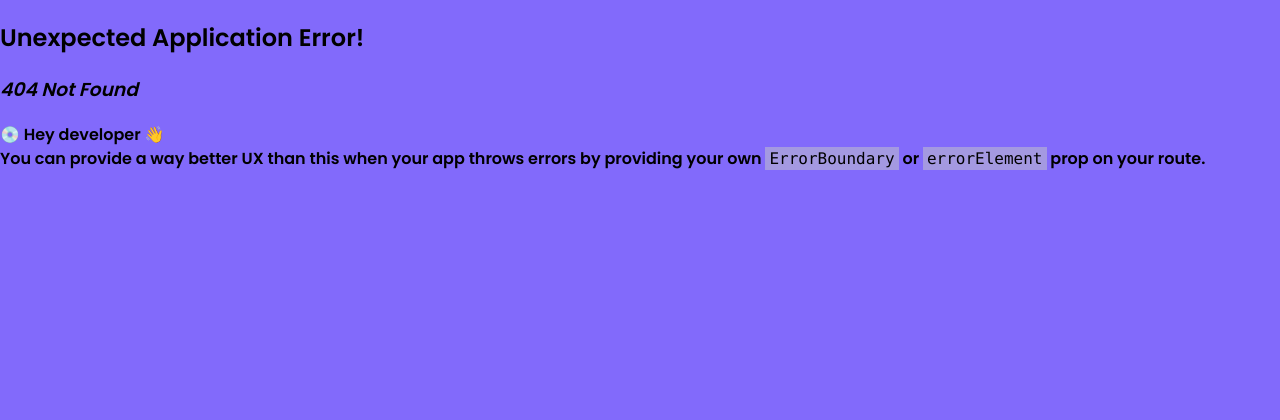
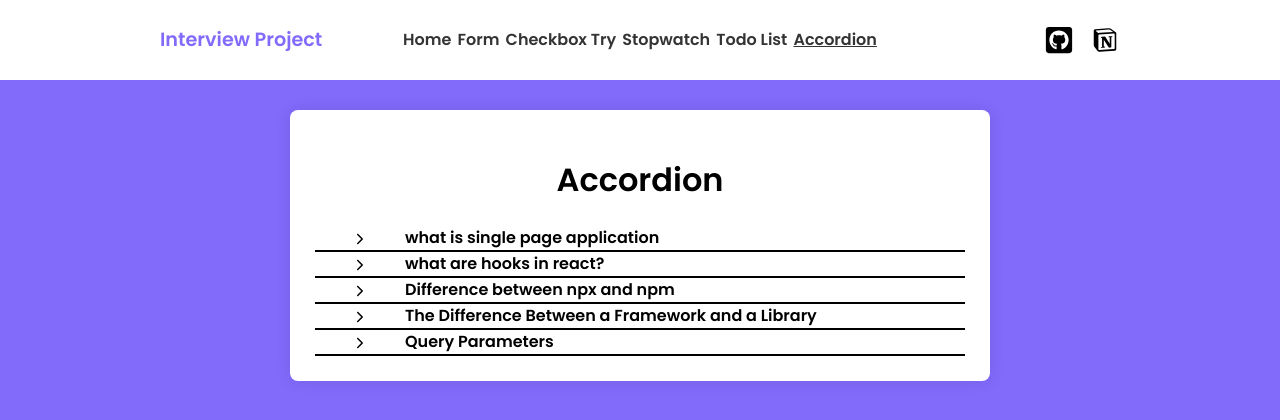
Before and after one commit to vikasdev66/interview-projects, a React (Create React App) app: page /accordion in a window 1280 px wide. Before the commit this address had no page. Shown: the top 420 px of the page. Built offline with nearby package versions, Linux system fonts and the light colour scheme.

Commit message:
Accordion

```diff
--- a/src/App.js
+++ b/src/App.js
@@ -4,6 +4,7 @@ import {
   CheckboxTry,
   Stopwatch,
   TodoList,
+  Accordion,
 } from "./components/index";
 import { RouterProvider, createBrowserRouter } from "react-router-dom";
 import Layout from "./Layout";
@@ -19,6 +20,7 @@ const router = createBrowserRouter([
       { path: "/checkboxTry", element: <CheckboxTry /> },
       { path: "/stopwatch", element: <Stopwatch /> },
       { path: "/todoList", element: <TodoList /> },
+      { path: "/accordion", element: <Accordion /> },
     ],
   },
 ]);
--- /dev/null
+++ b/src/components/Accordion/Accordion.css
@@ -0,0 +1,22 @@
+.Accordion-item {
+  border-bottom: 2px solid black;
+}
+
+.arrowForward-icon {
+  padding: 0;
+  margin-top: 5px;
+  width: 90px;
+  transition: 0.5s;
+}
+
+.arrowForward-icon-rotate {
+  transform: rotate(45deg);
+}
+
+.accordion-none {
+  display: none;
+}
+
+.accordion-block {
+  display: block;
+}
--- /dev/null
+++ b/src/components/Accordion/Accordion.jsx
@@ -0,0 +1,53 @@
+import React, { useState } from "react";
+import { IoIosArrowForward } from "react-icons/io";
+import { accordionData } from "./accordionData";
+import "./Accordion.css";
+
+export function Accordion() {
+  const [accordionList, setAccordionList] = useState(accordionData);
+  const [openIndex, setOpenIndex] = useState(null);
+  return (
+    <div className="main-container">
+      <div className="container">
+        <h1 className="text-center">Accordion</h1>
+        <div>
+          {accordionList.map((data, index) => {
+            const { question, answer } = data;
+            const isAccordion = index === openIndex;
+            return (
+              <div key={index} className="Accordion-item">
+                <div className="flex">
+                  <IoIosArrowForward
+                    onClick={() => {
+                      setOpenIndex(openIndex === index ? null : index);
+                    }}
+                    className={`${
+                      isAccordion ? "arrowForward-icon-rotate" : ""
+                    } arrowForward-icon cursor-pointer`}
+                  />
+                  <div>
+                    <div
+                      onClick={() => {
+                        setOpenIndex(openIndex === index ? null : index);
+                      }}
+                      className="cursor-pointer"
+                    >
+                      {question}
+                    </div>
+                    <div
+                      className={
+                        isAccordion ? "accordion-block" : "accordion-none"
+                      }
+                    >
+                      {answer}
+                    </div>
+                  </div>
+                </div>
+              </div>
+            );
+          })}
+        </div>
+      </div>
+    </div>
+  );
+}
--- /dev/null
+++ b/src/components/Accordion/accordionData.js
@@ -0,0 +1,27 @@
+export const accordionData = [
+  {
+    question: "what is single page application",
+    answer:
+      "A Single Page Application (SPA) is a type of web application that loads a single HTML page and dynamically updates the content as the user interacts with the app, without requiring a full-page reload. React.js is a popular JavaScript library used to build SPAs due to its efficiency, flexibility, and powerful features.",
+  },
+  {
+    question: "what are hooks in react?",
+    answer:
+      "Hooks in React are special functions that allow you to use state and other React features in functional components, which were previously only available in class components. Introduced in React 16.8, hooks enable you to manage state, handle side effects, and reuse logic across components without needing to write a class.",
+  },
+  {
+    question: "Difference between npx and npm",
+    answer:
+      "**`npx`**  ( Node Package Execute ) is a tool that comes with `npm` (version 5.2.0 and above) and is used to execute packages directly from the npm registry without having to install them globally on your system.**`npm`** ( Node Package Manager ) is the Node package manager that is used to install, manage, and uninstall packages or dependencies in a Node.js project.",
+  },
+  {
+    question: "The Difference Between a Framework and a Library",
+    answer:
+      "A **library** is a collection of pre-written code that developers can call upon to solve specific tasks or add functionality to their projects. It offers tools and functions that you can use as needed.A **framework**, on the other hand, provides a complete structure for building applications. It dictates the architecture and flow of your application, and you write code that fits into its pre-defined structure. In short, a library is used by your code, while a framework calls your code and controls the flow.",
+  },
+  {
+    question: "Query Parameters",
+    answer:
+      "Query parameters are optional key-value pairs that appear to the right of the ? in a URL. For example, the following URL has two query params, sort and page, with respective values ASC and 2:",
+  },
+];
--- a/src/components/Navbar/Navbar.jsx
+++ b/src/components/Navbar/Navbar.jsx
@@ -69,6 +69,16 @@ export function Navbar() {
               Todo List
             </NavLink>
           </li>
+          <li>
+            <NavLink
+              to="/accordion"
+              className={(isActive) =>
+                `${isActive.isActive ? "isActiveNav" : ""} navLink`
+              }
+            >
+              Accordion
+            </NavLink>
+          </li>
           {showMediaIcons ? (
             <li className="mobile-social-link">
               <div className="mobile-social-link-div">
--- a/src/components/index.js
+++ b/src/components/index.js
@@ -4,3 +4,4 @@ export { Navbar } from "./Navbar/Navbar";
 export { Stopwatch } from "./Stopwatch/Stopwatch";
 export { Home } from "./Home/Home";
 export { TodoList } from "./TodoList/TodoList";
+export { Accordion } from "./Accordion/Accordion";
```
